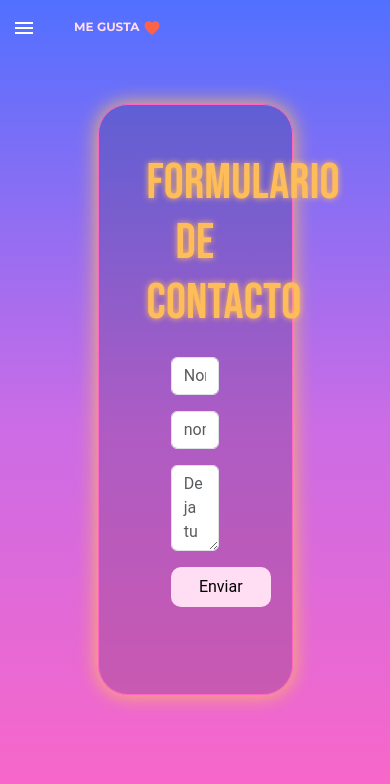
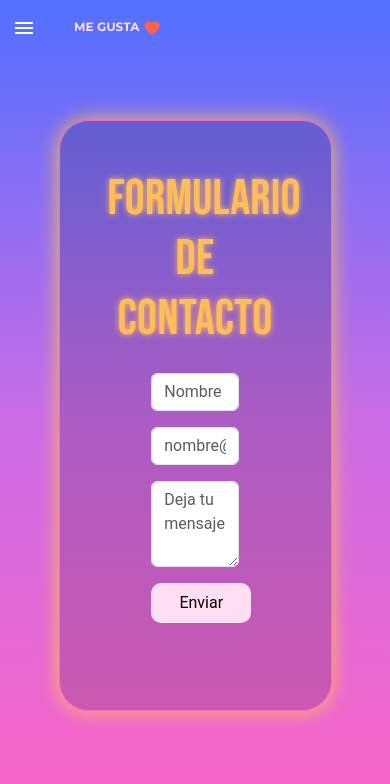
Before and after one commit to paaolaola/portfolio-paola-gonzalez, a React (Vite) app: page /contacto in a window 390 px wide. Shown: the top 784 px of the page. Built offline with nearby package versions, Linux system fonts and the light colour scheme.

Commit message:
last changes

```diff
--- a/src/assets/css/Home.css
+++ b/src/assets/css/Home.css
@@ -427,4 +427,10 @@ form {
     .name {
         text-align: start;
     }
+
+    /*form*/
+    .box-form {
+        width: 70%;
+        margin: 1rem auto;
+    }
 }
--- a/src/components/Navbar.jsx
+++ b/src/components/Navbar.jsx
@@ -63,11 +63,10 @@ function DrawerAppBar(props) {
                 <Toolbar>
                     <IconButton onClick={handleDrawerToggle} color="inherit" aria-label="open drawer" edge="start" sx={{ mr: 2, display: { sm: "none" } }}>
                         <MenuIcon />
-                        <button className="like-text" onClick={handleLikeClick}>
-                            {" "}
-                            ME GUSTA <FavoriteIcon sx={{ color: "tomato", width: "18px" }} />
+                        <button onClick={handleLikeClick} className={liked ? "not-like-text " : "like-text"}>
+                            ME GUSTA <FavoriteIcon sx={{ color: "tomato", width: "18px", marginRight: "10px" }} />
+                            {liked ? "Te gusta esta página!" : ""}
                         </button>
-                        {liked && <p>Te ha gustado esta página!</p>}
                     </IconButton>
                     <Typography
                         variant="h6"
```
